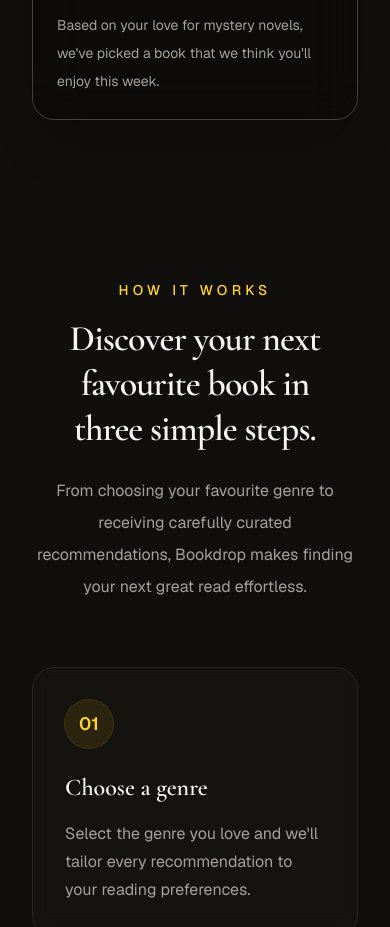
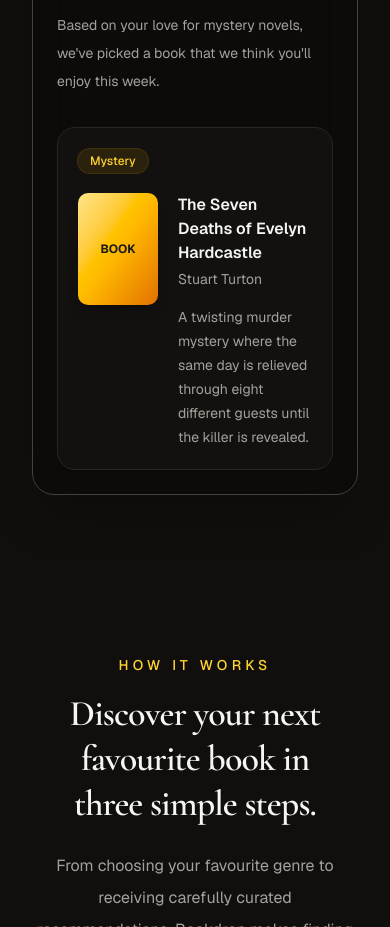
Before and after one commit to SobiahSelvarajah/ss-bookdrop, a Next.js app: page / in a window 390 px wide. Shown: the part 1000-1927 px from the top of the page. Built offline with nearby package versions, Linux system fonts and the light colour scheme.

Commit message:
feat: HeroEmailRecommendation html added, styled and responsive

```diff
--- a/src/components/sections/hero/HeroEmail.tsx
+++ b/src/components/sections/hero/HeroEmail.tsx
@@ -1,5 +1,6 @@
 import HeroEmailHeader from "./HeroEmailHeader";
 import HeroEmailIntro from "./HeroEmailIntro";
+import HeroEmailRecommendation from "./HeroEmailRecommendation";
 
 
 export default function HeroEmail() {
@@ -7,6 +8,7 @@ export default function HeroEmail() {
         <div className="relative rounded-3xl border border-stone-700 bg-stone-950/80 p-6 shadow-2xl backdrop-blur-xl">
             <HeroEmailHeader />
             <HeroEmailIntro />
+            <HeroEmailRecommendation />
         </div>
 
     )
--- /dev/null
+++ b/src/components/sections/hero/HeroEmailRecommendation.tsx
@@ -0,0 +1,39 @@
+
+
+export default function HeroEmailRecommendation() {
+    return (
+        <section className="mt-8 rounded-2xl border border-stone-800 bg-stone-900/50 p-5">
+            <header>
+                <span className="inline-flex rounded-full bg-amber-400/10 px-3 py-1 text-xs font-medium text-amber-300 ring-1 ring-amber-400/20">
+                    Mystery
+                </span>
+            </header>
+            <article className="mt-5 flex gap-5">
+                <figure className="flex h-28 w-20 shrink-0 items-center justify-center rounded-lg bg-linear-to-br from-amber-200 via-amber-400 to-amber-600 text-center text-xs font-bold text-stone-900 shadow-lg">
+                    <div>
+                        BOOK
+                    </div>
+                    <figcaption className="sr-only">
+                        Cover of The Seven Deaths of Evelyn Hardcastle
+                    </figcaption>
+                </figure>
+                <section className="flex-1">
+                    <header>
+                        <h4 className="font-semibold text-stone-100">
+                            The Seven Deaths of Evelyn Hardcastle
+                        </h4>
+                        <p className="mt-1 text-sm text-stone-400">
+                            Stuart Turton
+                        </p>
+                    </header>
+                    <p className="mt-4 text-sm leading-6 text-stone-400">
+                        A twisting murder mystery where the
+                        same day is relieved through eight
+                        different guests until the
+                        killer is revealed.
+                    </p>
+                </section>
+            </article>
+        </section>
+    )
+}
```
